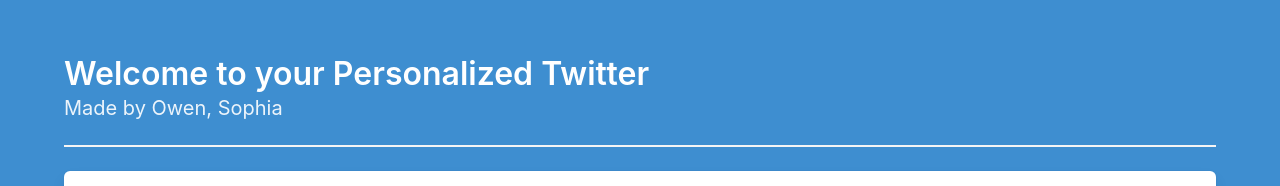
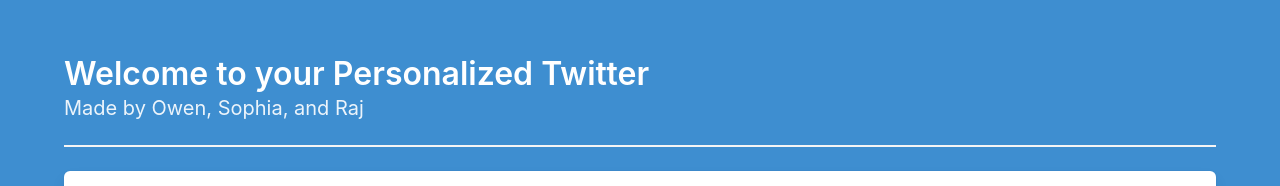
Before and after one commit to slucas2376/426Final, a website: page index.html in a window 1280 px wide. Shown: the part 147-333 px from the top of the page. Drawn offline with nearby package versions, Linux system fonts and the light colour scheme.

Commit message:
Raj name in credits, forgot before

```diff
--- a/index.html
+++ b/index.html
@@ -24,7 +24,7 @@
                             Welcome to your Personalized Twitter
                         </h1>
                         <h2 class="subtitle">
-                            Made by Owen, Sophia
+                            Made by Owen, Sophia, and Raj
                         </h2>
                         <hr class="login-hr">
                         <form class="fillout box">
```
